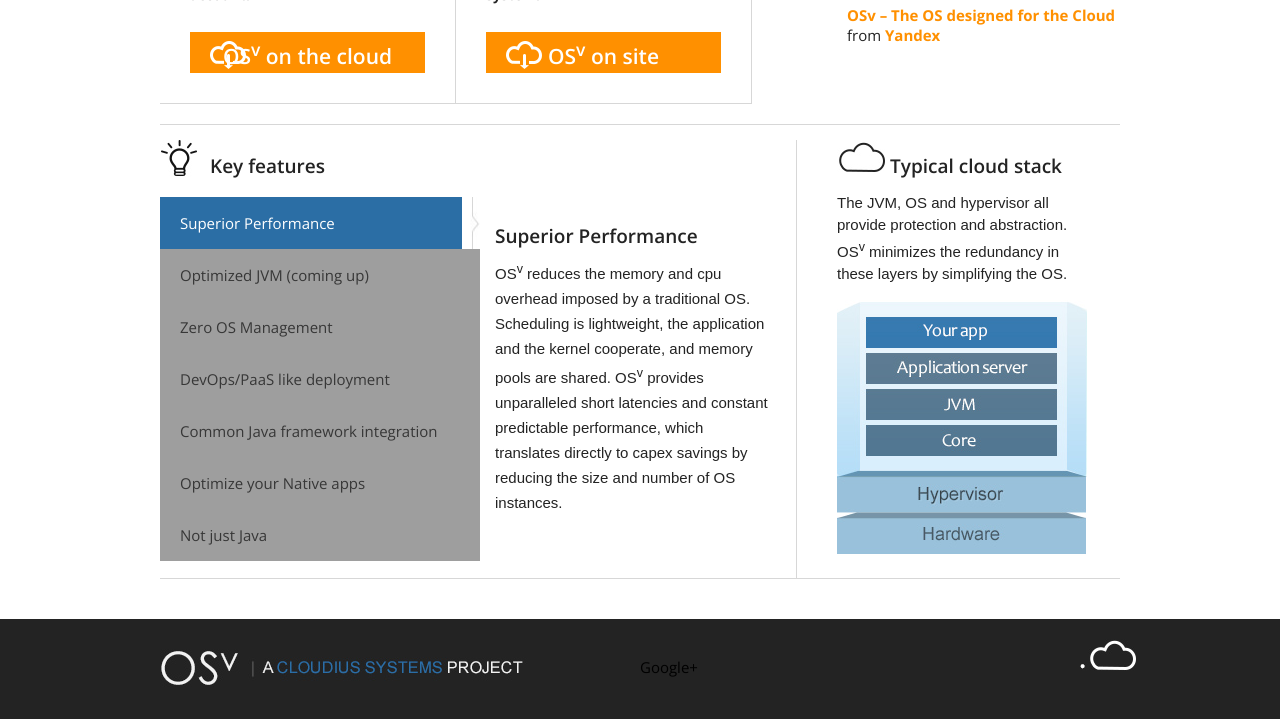
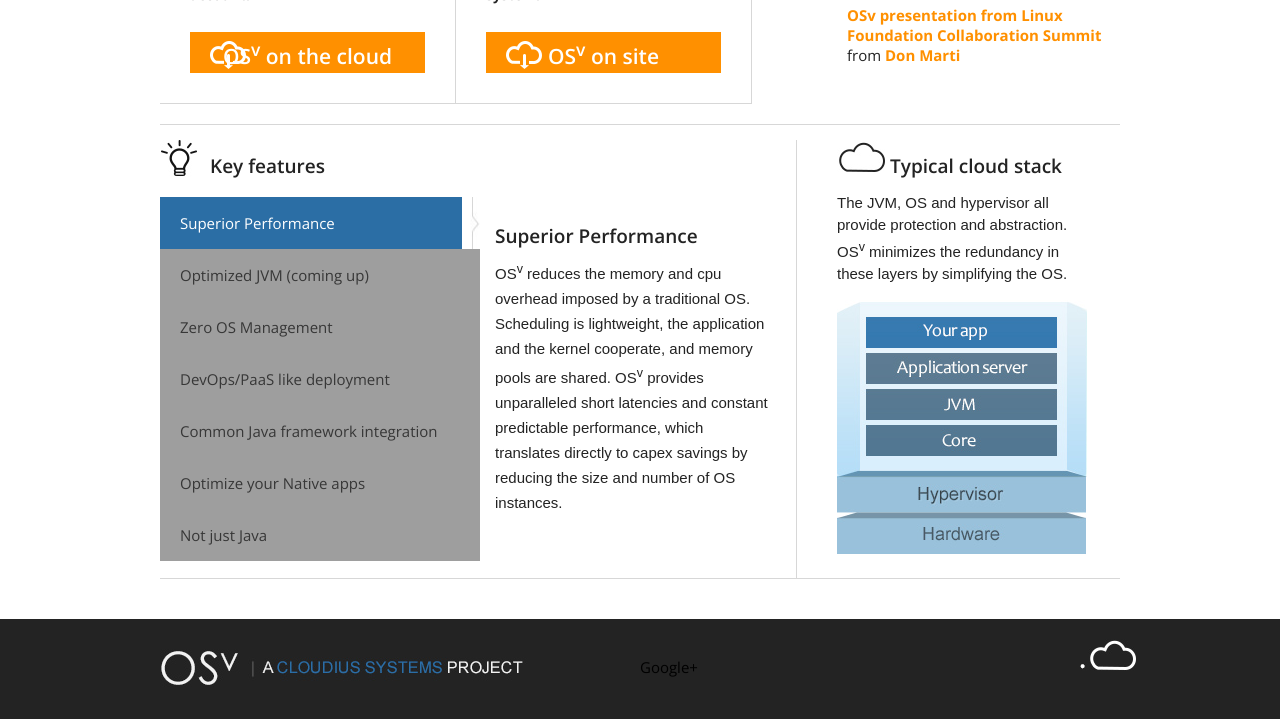
Before and after one commit to osv-io/osv-io.github.io, a Jekyll site: the page built from index.html, in a window 1280 px wide, cut to the strip 467-1186 px from the top of the page. Built offline with Jekyll 4.4.1, drawn with Linux system fonts in a browser that asks for light colours.

Commit message:
Update home page to include new slides
This is the slide deck from Linux Foundation
Collaboration Summit.

Signed-off-by: Don Marti <dmarti@cloudius-systems.com>

```diff
--- a/index.html
+++ b/index.html
@@ -12,18 +12,19 @@ title: OSv - the operating system designed for the cloud
 <div class="homeTopBannerRight">
 <div id="k2ModuleBox107" class="k2ItemsBlock">
 <iframe
-src="http://www.slideshare.net/slideshow/embed_code/31659962?rel=0"
+src="http://www.slideshare.net/slideshow/embed_code/32826216"
 width="427" height="356" frameborder="0"
 marginwidth="0" marginheight="0" scrolling="no"
 style="border:1px solid #CCC; border-width:1px 1px 0;
 margin-bottom:5px; max-width: 100%;" allowfullscreen>
 </iframe> <div style="margin-bottom:5px"> <strong> <a
-href="https://www.slideshare.net/yandex/5-31659962"
-title="OSv – The OS designed for the Cloud"
-target="_blank">OSv – The OS designed for the Cloud</a>
+href="https://www.slideshare.net/dmarti1111/o-sv-linux-collaboration-summit"
+title="OSv presentation from Linux Foundation
+Collaboration Summit" target="_blank">OSv presentation
+from Linux Foundation Collaboration Summit</a>
 </strong> from <strong><a
-href="http://www.slideshare.net/yandex"
-target="_blank">Yandex</a></strong> </div>
+href="http://www.slideshare.net/dmarti1111"
+target="_blank">Don Marti</a></strong> </div>
 </div>
 </div>
 <div class="clr"></div>
```
